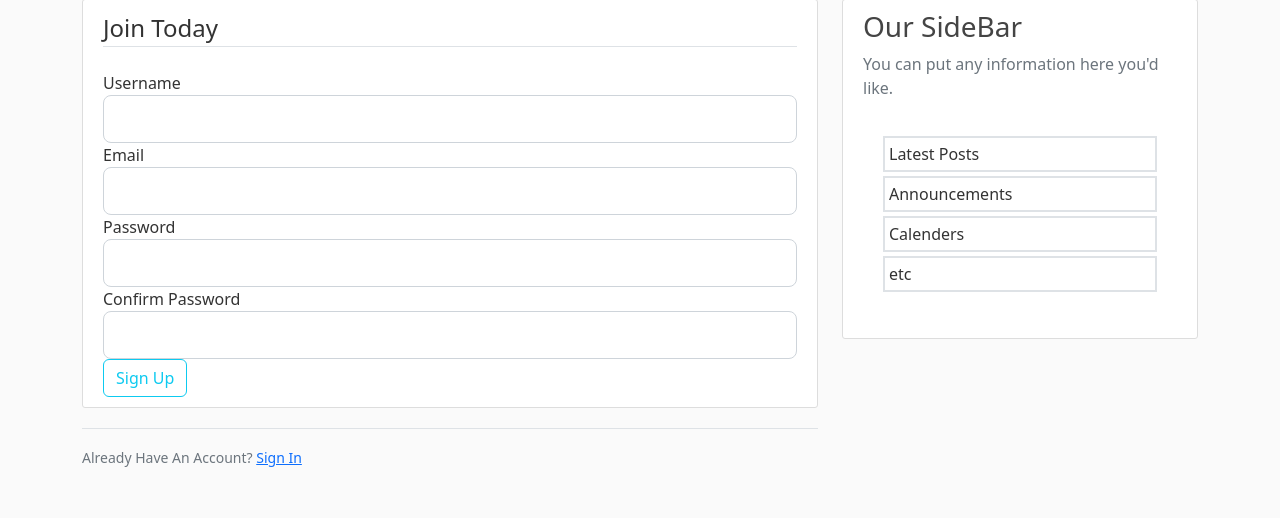
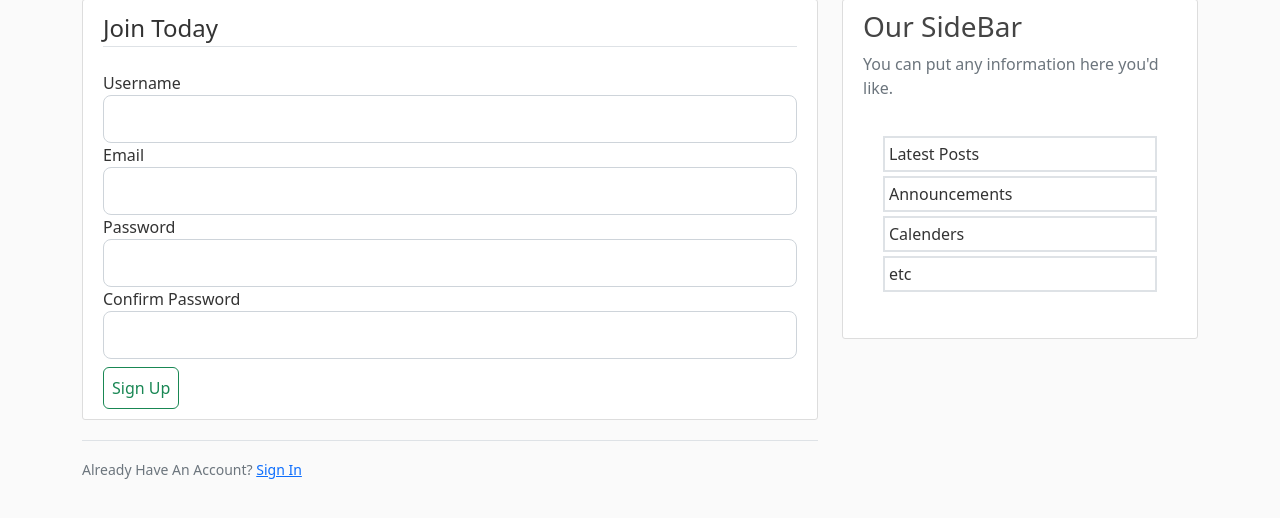
Before and after one commit to Yasir-Khan22/Flask_practice, a Flask app: page /register in a window 1280 px wide. Shown: the part 81-599 px from the top of the page. Run offline with Flask 2, Linux system fonts and the light colour scheme.

Commit message:
register.html Updated

```diff
--- a/templates/register.html
+++ b/templates/register.html
@@ -22,7 +22,7 @@
                 {{ form.confirm_password(class="form-control form-control-lg")}}
             </div>
             <div class="form-group">
-                {{ form.submit(class="btn btn-outline-info") }}
+                {{ form.submit(class="btn btn-outline-success mt-2 p-2") }}
             </div>
         </fieldset>
     </form>
```
